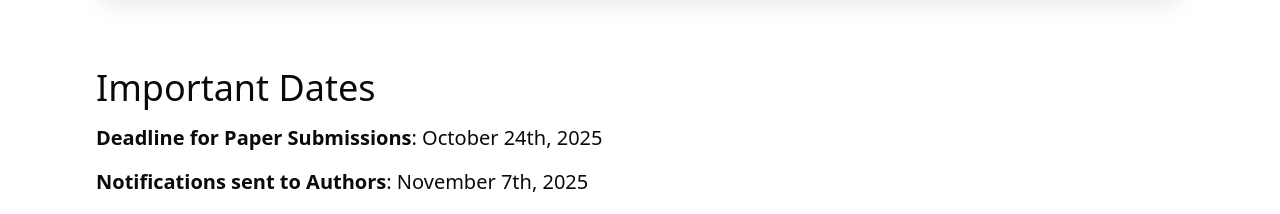
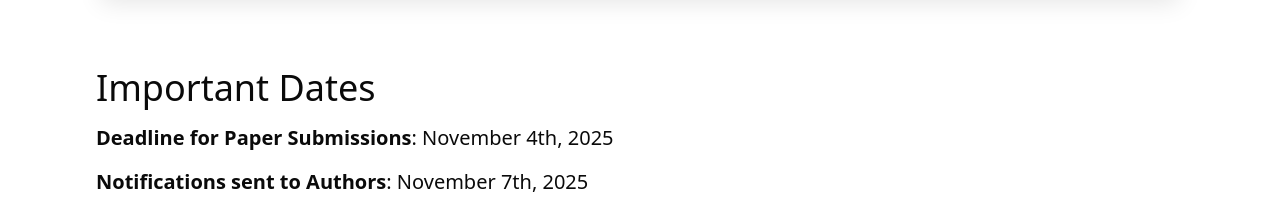
Before and after one commit to beeu-aaai/workshop, a Next.js app: page / in a window 1280 px wide. Shown: the part 2260-2474 px from the top of the page. Built offline with nearby package versions, Linux system fonts and the light colour scheme.

Commit message:
Change Dates

```diff
--- a/app/challenge/page.tsx
+++ b/app/challenge/page.tsx
@@ -16,7 +16,7 @@ export default function Challenge() {
                 </h1>
 
                <span className="mt-12">4 Challenge Tracks</span>
-               <span> Due January 10th, 2026</span>
+               <span> Open until January 10th, 2026</span>
            </div>
        </div>
 
@@ -124,9 +124,10 @@ export default function Challenge() {
           <div className="w-full flex flex-col justify-center space-y-4" id="dates">
               <h2 className="text-4xl">Important Dates</h2>
               <p className="text-xl"><span className="font-bold">ABEE Dataset Release</span>: October 10th, 2025</p>
-              <p className="text-xl"><span className="font-bold">Deadline for Paper Submissions</span>: October 24th, 2025</p>
+              <p className="text-xl"><span className="font-bold">Deadline for Paper Submissions</span>: November 4th, 2025</p>
               <p className="text-xl"><span className="font-bold">Notifications sent to Authors</span>: November 7th, 2025</p>
               <p className="text-xl"><span className="font-bold">Challenge Leaderboard Closes</span>: December 31st, 2025</p>
+              <p className="text-xl"><span className="font-bold">Solution Submission Deadline for All Tracks</span>: January 10th, 2026</p>
               <p className="text-xl"><span className="font-bold">Workshop Presentations</span>: January 26th, 2026</p>
 
               <p>
--- a/app/page.tsx
+++ b/app/page.tsx
@@ -96,7 +96,7 @@ export default function Home() {
           {/* Important Dates */}
           <div className="w-full flex flex-col justify-center space-y-4" id="dates">
               <h2 className="text-4xl">Important Dates</h2>
-              <p className="text-xl"><span className="font-bold">Deadline for Paper Submissions</span>: October 24th, 2025</p>
+              <p className="text-xl"><span className="font-bold">Deadline for Paper Submissions</span>: November 4th, 2025</p>
               <p className="text-xl"><span className="font-bold">Notifications sent to Authors</span>: November 7th, 2025</p>
               <p className="text-xl"><span className="font-bold">Workshop Presentations</span>: January 26th, 2026</p>
           </div>
```
